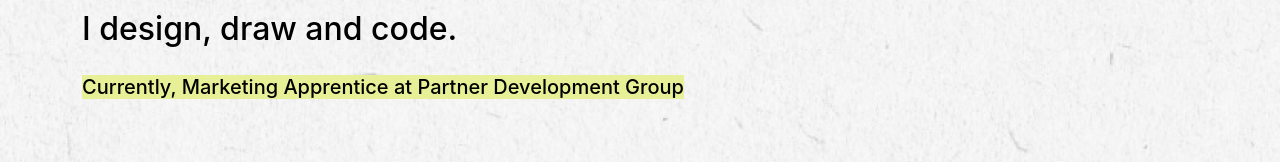
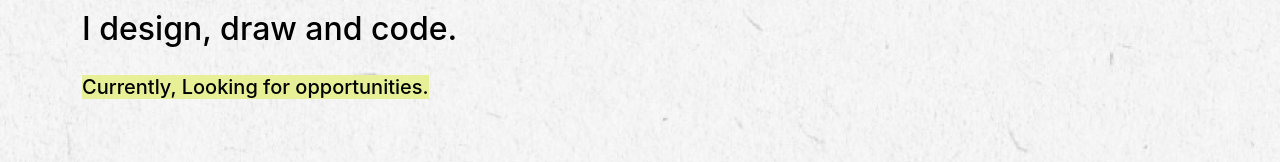
Before and after one commit to itlancer999/practice, a React (Create React App) app: page / in a window 1280 px wide. Shown: the part 453-615 px from the top of the page. Built offline with nearby package versions, Linux system fonts and the light colour scheme.

Commit message:
update job status

```diff
--- a/src/Home.js
+++ b/src/Home.js
@@ -210,7 +210,7 @@
                         <h1 className="header faint fade-in-text">Maryam M.</h1>
                         <h1 className="header-under fade-in-text">UX Designer</h1>
                         <h2 className="tag fade-in-text">I <span className="highlight">design</span>, <span className="highlight">draw</span> and <span className="highlight">code</span>.</h2>
-                        <h2 className="tag fade-in-text"><span className="highlighted tag1">Currently, Marketing Apprentice at Partner Development Group</span></h2>
+                        <h2 className="tag fade-in-text"><span className="highlighted tag1">Currently, Looking for opportunities.</span></h2>
 
                 </main>
               </Col>
@@ -414,10 +414,9 @@
               </p>
 
               <p className="pt-3 fade-in-text">
-              But my journey doesn't stop there. Alongside my professional pursuits, I embrace the challenges and joys of motherhood, raising two incredible children. This experience has taught me the importance of empathy, adaptability, and resilience—qualities that I bring to every project.
+              Beyond my professional work, my life experiences have shaped how I think and design. They have strengthened my ability to empathize with users, adapt to change, and stay resilient in complex situations—skills that guide my approach to every project.
               </p>
-              <p className="pt-3 fade-in-text">Now, after a fulfilling break, I'm eager to make a strong comeback and immerse myself once again in the world of creativity and innovation. I believe in the power of collaboration, iteration, and continuous learning, and I'm excited to embark on this journey with renewed vigor.
-              </p>
+
               <p className="pt-3 fade-in-text">Join me as we explore the endless possibilities of user-centric design together. Let's craft experiences that inspire, empower, and transform lives.</p>
               <p className="pt-3 fade-in-text">Thank you for visiting, and I look forward to connecting with you soon!</p>
               <h2 className="tag fade-in-text">Interests & Experiences</h2>
```
